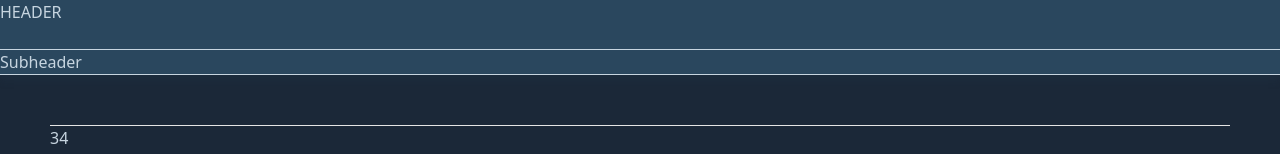
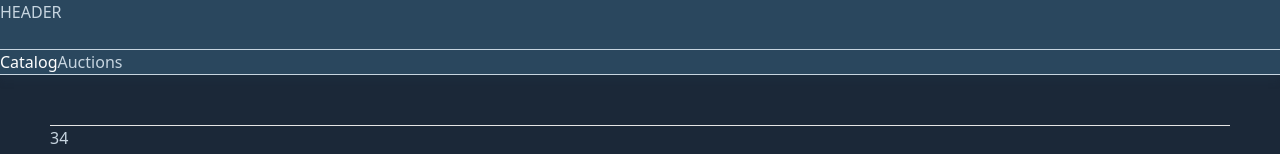
Before and after one commit to ilya5015/online-auction-app, a Next.js app: page /catalog in a window 1280 px wide. Shown: the top 154 px of the page. Built offline with nearby package versions, Linux system fonts and the light colour scheme.

Commit message:
Added array of links for subheader as props. Styling for subheader, styles for links in subheader if its active/not active

```diff
--- a/src/pages-flat/catalogPage/CatalogPage.tsx
+++ b/src/pages-flat/catalogPage/CatalogPage.tsx
@@ -6,8 +6,18 @@ import ProductCard from "@/widgets/ProductCard/ui/ProductCard";
 import { useMemo } from "react";
 import CardsList from "@/widgets/CardsList/ui/CardsList";
 import Subheader from "@/shared/subheader/Subheader";
+import Link from "next/link";
 
 const productsList = [{ ...product }, { ...product }, { ...product }];
+
+const navLinksArray = [
+  { title: "Catalog", route: "/catalog" },
+  { title: "Auctions", route: "/auctions" },
+];
+
+const subheaderComponent = () => <Subheader navLinksArray={navLinksArray} />;
+
+const headerComponent = () => <Header renderSubheader={subheaderComponent} />;
 
 const Catalog = () => {
   const productCardsList = useMemo(
@@ -18,8 +28,6 @@ const Catalog = () => {
     [productsList]
   );
 
-  const headerComponent = () => <Header renderSubheader={Subheader} />;
-
   return (
     <Layout headerComponent={headerComponent}>
       <CardsList cardsList={productCardsList} />
--- a/src/shared/subheader/Subheader.module.css
+++ b/src/shared/subheader/Subheader.module.css
@@ -3,3 +3,11 @@
 
     border-bottom: 1px solid #c7d5e0;
 }
+
+.navlink {
+    margin: 10px;
+}
+
+.navlinkActive {
+    color: white;
+}
--- a/src/shared/subheader/Subheader.tsx
+++ b/src/shared/subheader/Subheader.tsx
@@ -1,7 +1,41 @@
+"use client";
+
+import React, { useEffect } from "react";
 import style from "./Subheader.module.css";
+import { usePathname } from "next/navigation";
+import Link from "next/link";
 
-const Subheader = () => {
-  return <header className={style.subheader}>Subheader</header>;
+type Props = {
+  navLinksArray: navLinksArray;
+};
+
+type navLink = {
+  title: string;
+  route: string;
+};
+
+type navLinksArray = Array<navLink>;
+
+const Subheader: React.FC<Props> = ({ navLinksArray }) => {
+  const pathname = usePathname();
+
+  return (
+    <header className={style.subheader}>
+      {navLinksArray.map((navLink) => {
+        console.log("pathname", pathname, navLinksArray);
+        return (
+          <span
+            className={
+              (style.navlink,
+              pathname === navLink.route ? style.navlinkActive : "")
+            }
+          >
+            <Link href={navLink.route}>{navLink.title}</Link>
+          </span>
+        );
+      })}
+    </header>
+  );
 };
 
 export default Subheader;
```
Also changed, not shown: src/pages-flat/auctionsPage/AuctionsPage.tsx (+12 -1 lines).
